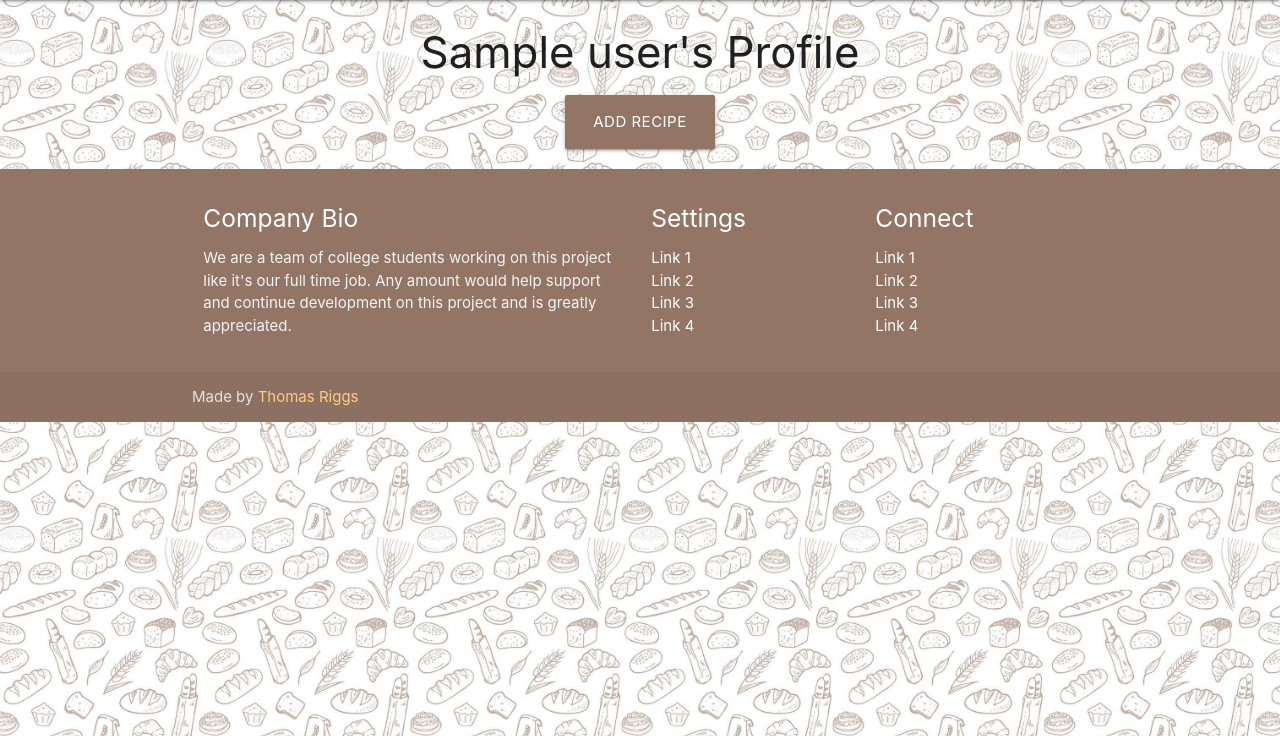
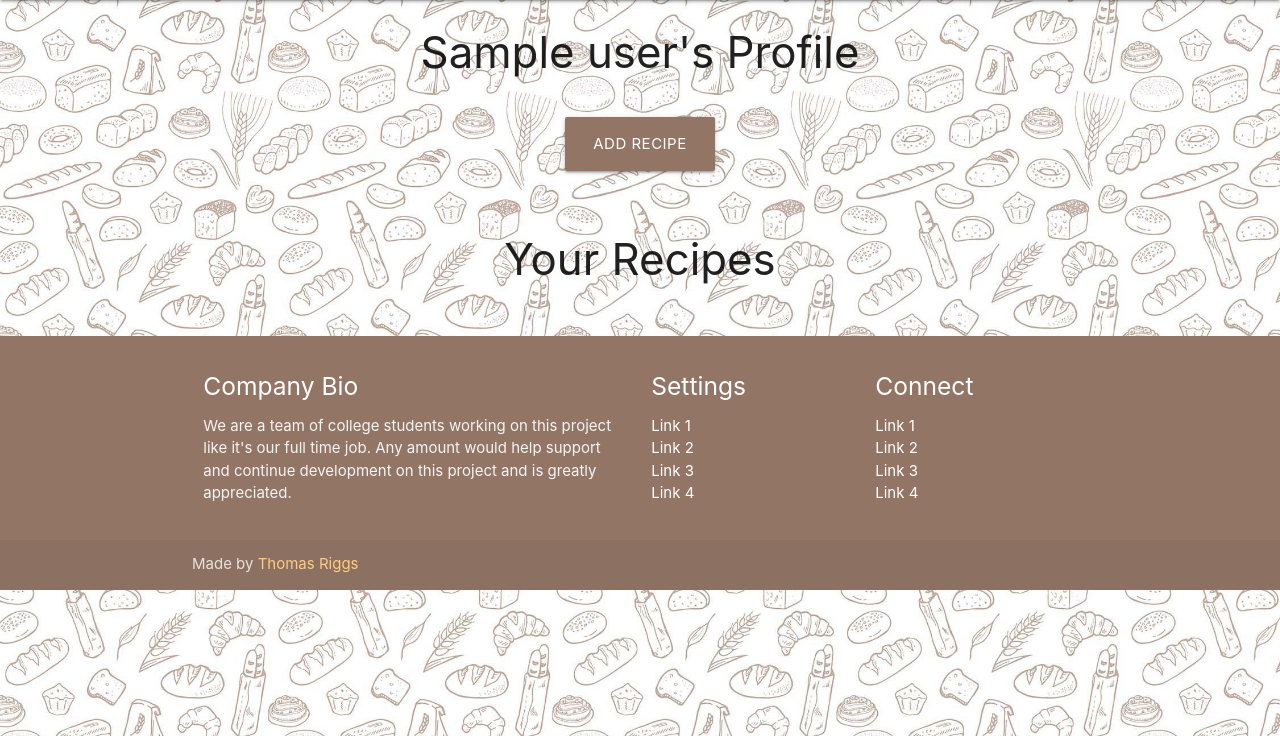
Before and after one commit to Tommahawk65/MS3, a Flask app: page /profile/1 in a window 1280 px wide. Shown: the part 64-800 px from the top of the page. Run offline with Flask 2, Linux system fonts and the light colour scheme; the visitor is signed in with stand-in values (Sample User, id 1); a database or web service that is not in the repository returns one stand-in record (values such as "Sample title"); some libraries are stand-ins or nearby versions.

Commit message:
Shows users recipes on profile page

```diff
--- a/app.py
+++ b/app.py
@@ -19,7 +19,7 @@ mongo = PyMongo(app)
 
 
 @app.route("/")
-@app.route("/get_recipes")
+@app.route("/get_recipes/<category_id>")
 def get_recipes():
     recipes = list(mongo.db.recipes.find())
     return render_template("recipes.html", recipes=recipes)
@@ -53,7 +53,7 @@ def edit_recipe(recipe_id):
             "recipe_method": request.form.getlist("recipe_method"),
             "username": session["user"]
         }})
-        #not working currently :/
+
         flash("Recipe Successfully Updated")
         return redirect(url_for("profile", username=session["user"]))
 
@@ -163,7 +163,7 @@ def add_recipe():
             "username": session["user"]
         }
         mongo.db.recipes.insert_one(recipe)
-        flash("Task Successfully Added")
+        flash("Recipe Successfully Added")
         return redirect(url_for("add_recipe"))
 
     return render_template("add-recipe.html")
--- a/templates/edit-recipe.html
+++ b/templates/edit-recipe.html
@@ -88,7 +88,7 @@
                 <div class="row">
                     <div class="col s12 center-align">
                         <button type="submit" class="col s12 l4 btn-large waves-effect waves-light light-blue text-shadow">
-                            Edit
+                            Submit
                         </button>
                         <div class="col s0 l4"></div>
                         <a href="{{ url_for('home')}}" id="download-button" class="col s12 l4 center-align btn-large waves-effect waves-light custom-grey">Cancel</a>
--- a/templates/index.html
+++ b/templates/index.html
@@ -6,7 +6,11 @@
           <img class= "logo" src="/static/images/company.png" alt="">
       </div>
       <div class="row center">
+        {% if session.user %}
+        <a href="{{ url_for('profile', username=session['user']) }}" id="download-button" class="btn-large waves-effect waves-light custom-grey">Your Profile</a>
+        {% else %}
         <a href="{{ url_for('register')}}" id="download-button" class="btn-large waves-effect waves-light custom-grey">Get Started</a>
+        {% endif %}
       </div>
     </div>
   </div>
--- a/templates/profile.html
+++ b/templates/profile.html
@@ -1,8 +1,31 @@
 {% extends "base.html" %}
 {% block content %}
 <h3 class="center-align">{{ username }}'s Profile</h3>
+<br>
 <div class="row center">
     <a href="{{ url_for('add_recipe')}}" id="download-button" class="btn-large waves-effect waves-light custom-grey">Add Recipe</a>
 </div>
-
+<div class="section">
+    <div class="row">
+      <h3 class="center-align">Your Recipes</h3>
+      {% for recipes in recipes %}
+      {% if session.user | lower == recipes.username | lower %}
+      <div class="col s6 m4 l4 xl3">
+        <div class="card">
+          <div class="card-image">
+            <a href="{{ url_for('full_recipe', recipe_id=recipes._id) }}">
+              <img src="{{recipes.recipe_image_url}}" alt="Not Found" onerror="this.src='/static/images/invalid-upload-alt-image.jpeg';">
+            </a>
+            <span class="card-title black-text">{{recipes.recipe_name}}</span>
+            <a class="btn-floating halfway-fab waves-effect waves-light pink lighten-3"><i class="material-icons">favorite</i></a>
+          </div>
+          <div class="card-content recipe-card-info">
+            <p>{{recipes.recipe_description}}</p>
+          </div>
+        </div>
+      </div>
+      {% endif %}
+      {% endfor %}
+    </div>
+  </div>
 {% endblock %}
```
